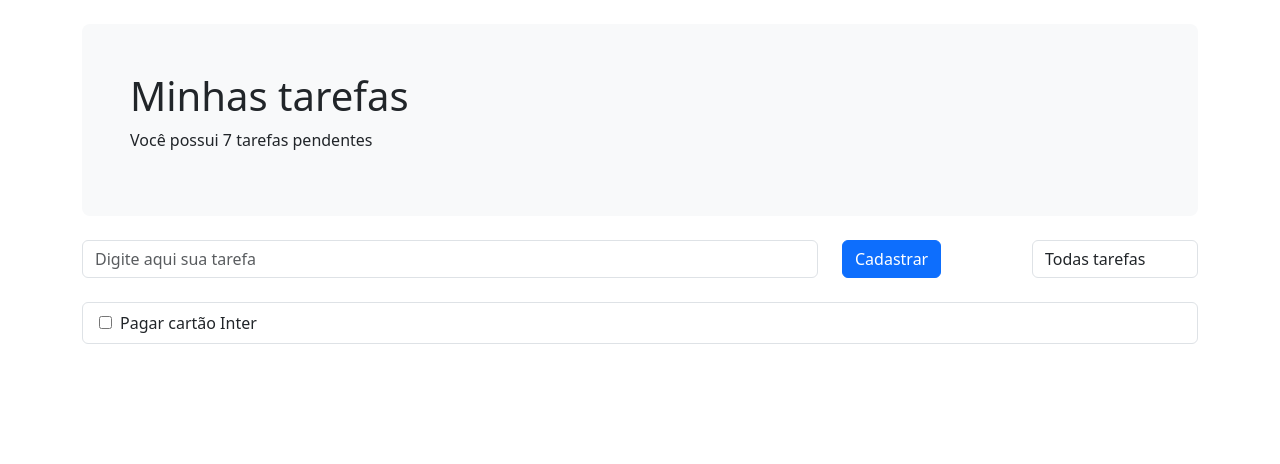
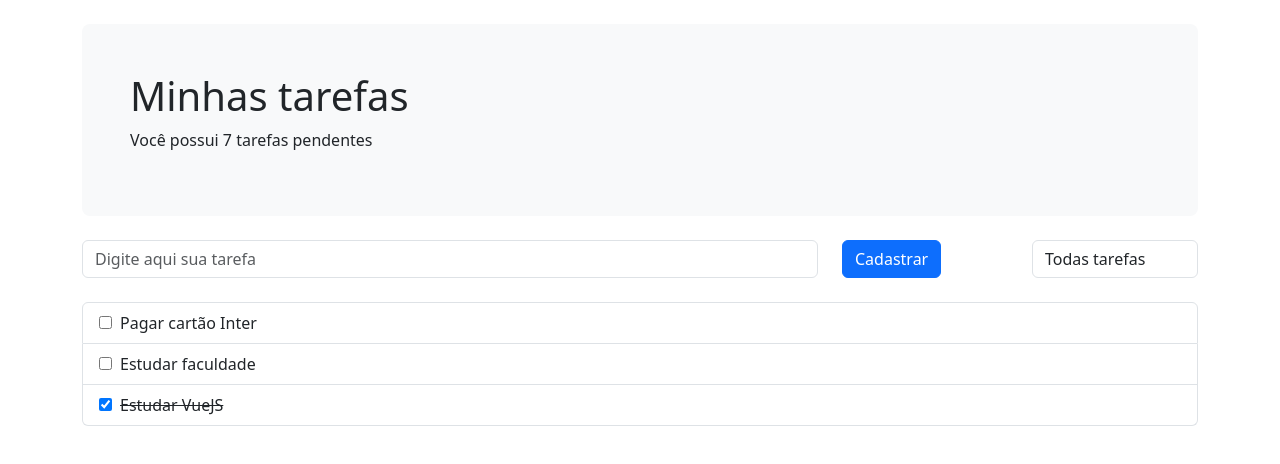
Before and after one commit to oThiagoSouza/todo-vue, a Vue app: page / in a window 1280 px wide. Shown: the top 464 px of the page. Built offline with nearby package versions, Linux system fonts and the light colour scheme.

Commit message:
Criando logica

```diff
--- a/src/App.vue
+++ b/src/App.vue
@@ -1,4 +1,24 @@
 <script setup>
+import { reactive } from 'vue';
+
+
+  const estado = reactive({
+    tarefas: [
+      {
+        titulo: 'Pagar cartão Inter',
+        finalizada: false
+      },
+      {
+        titulo: 'Estudar faculdade',
+        finalizada: false
+      },
+      {
+        titulo: 'Estudar VueJS',
+        finalizada: true
+      }
+    ]
+  })
+
 </script>
 
 <template>
@@ -27,10 +47,10 @@
       </div>
     </form>
     <ul class="list-group mt-4">
-      <li class="list-group-item">
-        <input type="checkbox">
-        <label class="ms-2" for="">
-          Pagar cartão Inter
+      <li class="list-group-item" v-for="tarefa in estado.tarefas">
+        <input :checked="tarefa.finalizada" :id="tarefa.titulo" type="checkbox">
+        <label :class="{ done: tarefa.finalizada }" class="ms-2" for="tarefa.titulo">
+          {{ tarefa.titulo }}
         </label>
       </li>
     </ul>
@@ -39,4 +59,7 @@
 
 <style scoped>
 
+  .done{
+    text-decoration: line-through;
+  }
 </style>
```
